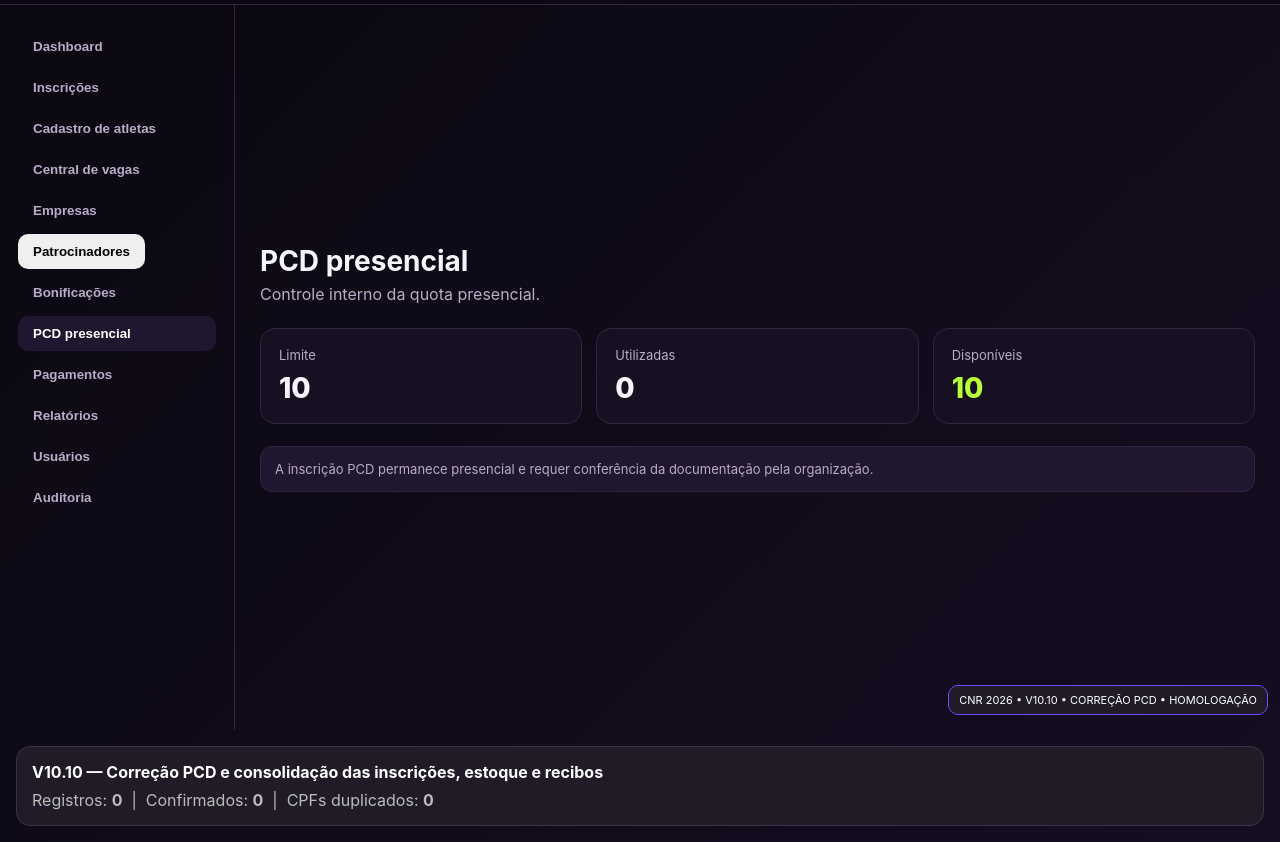
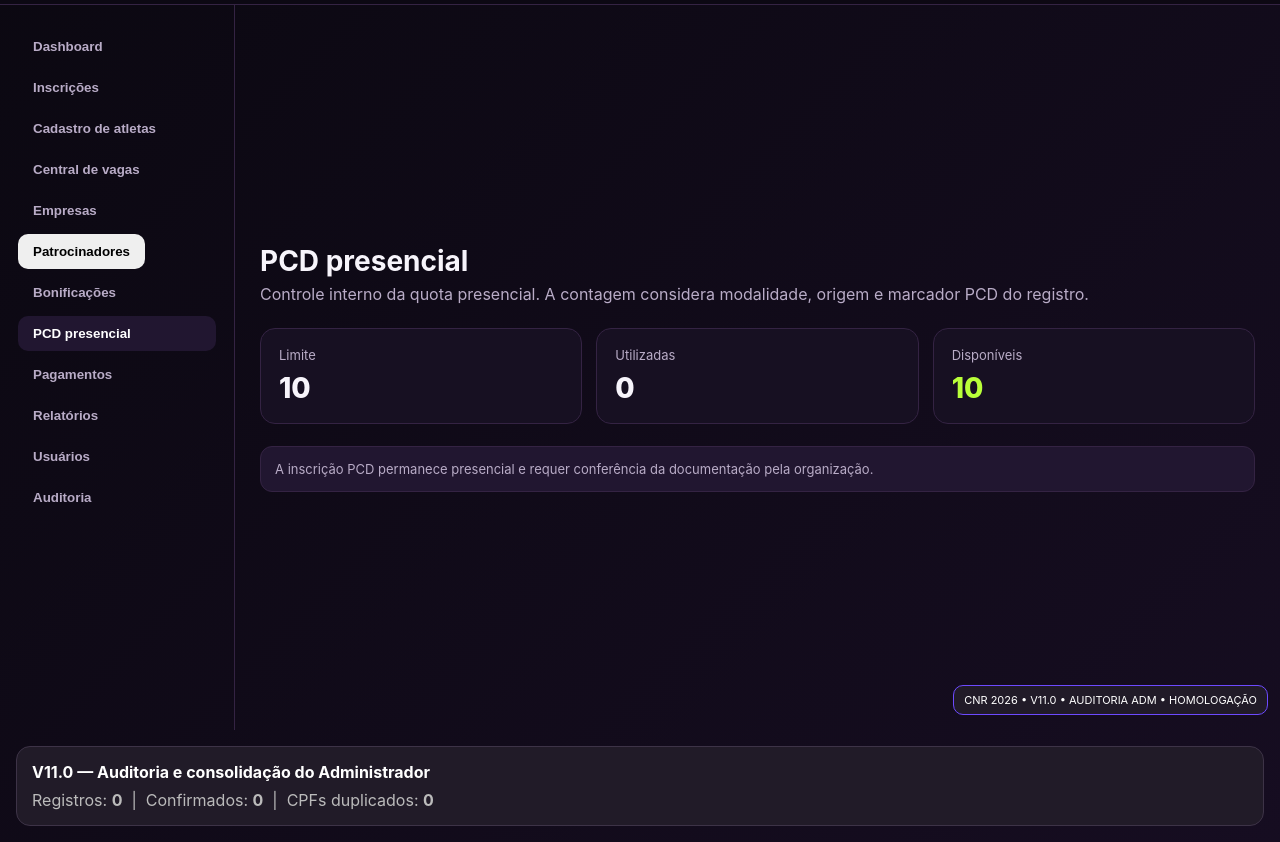
Before and after one commit to madsonpersonal-max/mundo-da-elisa, a plain HTML site: page admin.html in a window 1280 px wide. Both pictures are taken after a click on the button "PCD presencial". Shown: the part 73-915 px from the top of the page. Drawn offline with Linux system fonts and the light colour scheme.

Commit message:
Add files via upload

```diff
--- a/admin.html
+++ b/admin.html
@@ -270,7 +270,7 @@ PIX: 63.886.204/0001-91
 </div>
 </section>
 
-<section id="pcd" class="view"><h1>PCD presencial</h1><div class="sub">Controle interno da quota presencial.</div><div class="grid"><div class="card"><div class="label">Limite</div><div class="metric">10</div></div><div class="card"><div class="label">Utilizadas</div><div class="metric" id="pcdUsed2">0</div></div><div class="card"><div class="label">Disponíveis</div><div class="metric ok" id="pcdAvail2">10</div></div></div><div class="section notice">A inscrição PCD permanece presencial e requer conferência da documentação pela organização.</div></section>
+<section id="pcd" class="view"><h1>PCD presencial</h1><div class="sub">Controle interno da quota presencial. A contagem considera modalidade, origem e marcador PCD do registro.</div><div class="grid"><div class="card"><div class="label">Limite</div><div class="metric">10</div></div><div class="card"><div class="label">Utilizadas</div><div class="metric" id="pcdUsed2">0</div></div><div class="card"><div class="label">Disponíveis</div><div class="metric ok" id="pcdAvail2">10</div></div></div><div class="section notice">A inscrição PCD permanece presencial e requer conferência da documentação pela organização.</div></section>
 
 <section id="pagamentos" class="view">
 <h1>Pagamentos</h1>
@@ -440,7 +440,7 @@ function getConfirmedCounts(){
     const cpf=String(r.cpf||r.CPF||'').replace(/\D/g,'');
     const m=String(r.modalidade||r.modality||'');
     const o=String(r.origin||r.origem||'');
-    const isPcd=/pcd/i.test(m)||/pcd/i.test(o)||r.pcd===true||r.PCD===true;
+    const isPcd=/pcd/i.test(m)||/pcd/i.test(o)||r.pcd===true||r.PCD===true||r.pcd?.presencial===true||/pcd/i.test(String(r.pcd||''));
     if(isPcd){ if(cpf) out.pcdSet.add(cpf); else out.pcd++; }
     else if(/infantil|corridinha/i.test(m)){ if(cpf) out.infSet.add(cpf); else out.infantil++; }
     else { if(cpf) out.corrSet.add(cpf); else out.corrida++; }
@@ -694,7 +694,7 @@ window.CNR26_V8={
 </script>
 
 <div id="v8Integrity" style="margin:16px;padding:15px;border-radius:14px;background:#211b28;color:#fff;border:1px solid #3d3347">
-<b>V10.10 — Correção PCD e consolidação das inscrições, estoque e recibos</b><div id="v8IntegrityText" style="margin-top:8px;color:#bbb">Verificando...</div>
+<b>V11.0 — Auditoria e consolidação do Administrador</b><div id="v8IntegrityText" style="margin-top:8px;color:#bbb">Verificando...</div>
 </div>
 <script>
 (function(){
@@ -708,7 +708,7 @@ window.CNR26_V8={
   (dup.length?"<br><span style='color:#ffb0b0'>Atenção: há duplicidade na homologação. Em produção, CPF ativo deverá ter restrição UNIQUE no banco.</span>":"");
 })();
 </script>
-<div style="position:fixed;bottom:12px;right:12px;z-index:9998;background:#211b28;color:#fff;border:1px solid #6d4aff;border-radius:10px;padding:7px 10px;font-size:11px">CNR 2026 • V10.10 • CORREÇÃO PCD • HOMOLOGAÇÃO</div>
+<div style="position:fixed;bottom:12px;right:12px;z-index:9998;background:#211b28;color:#fff;border:1px solid #6d4aff;border-radius:10px;padding:7px 10px;font-size:11px">CNR 2026 • V11.0 • AUDITORIA ADM • HOMOLOGAÇÃO</div>
 <script>
 (function(){
   const CNR_V92_LIMITS = {
```
Also changed, not shown: 1 other file.
